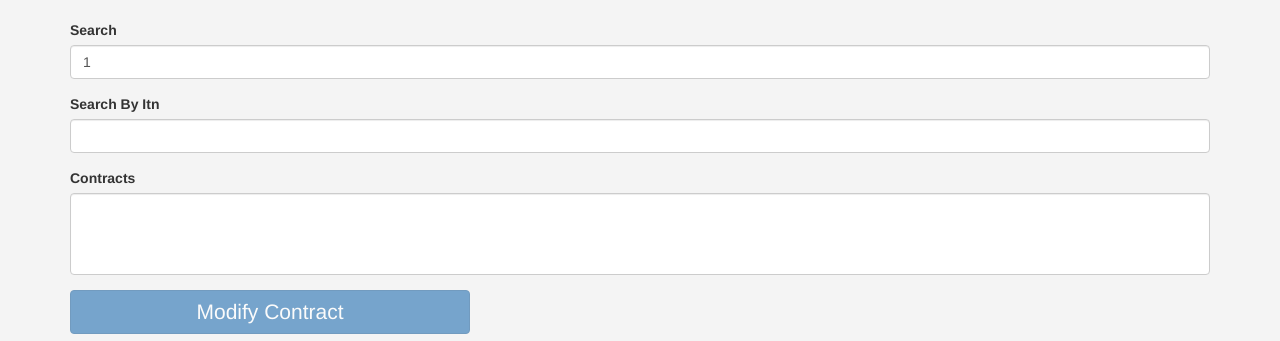
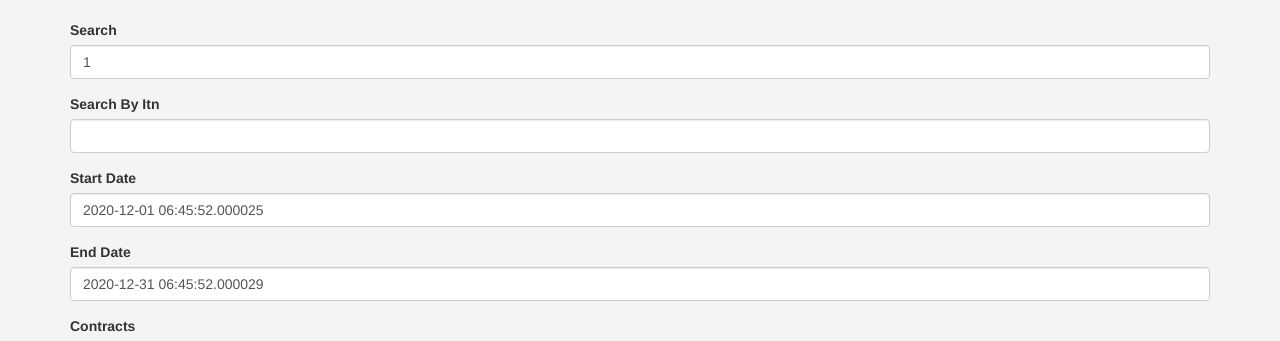
Before and after one commit to morskibg/MVC_Individual_Project, a Flask app: page /modify/1 in a window 1280 px wide. Shown: the part 52-393 px from the top of the page. Run offline with Flask 2, Linux system fonts and the light colour scheme; the visitor is signed in with stand-in values (Sample User, id 1); data comes from the database, SQL or seed files in the repository; data that the repository does not hold is empty; parts of the project's set-up code (start-up, migrations or seed data) failed here and were passed over; some libraries are stand-ins or nearby versions.

Commit message:
repaering itn searching in addresses

```diff
--- a/app/forms.py
+++ b/app/forms.py
@@ -383,6 +383,14 @@ class ModifyForm(FlaskForm):
     # contract_search = StringField(id='contract_search', validators=[Optional()])
     search = StringField(id='search', validators = [Optional()])
     search_by_itn = StringField(id='search_by_itn', validators = [Optional()])
+    start_date = StringField(id='start_datepicker', validators = [DataRequired()], default = dt.datetime.utcnow().replace(year = int(dt.datetime.utcnow().year if int(dt.datetime.utcnow().month) != 1
+                                                    else int(dt.datetime.utcnow().year) - 1), day = 1, month = 12 if int(dt.datetime.utcnow().month) == 1 else int(dt.datetime.utcnow().month) - 1))
+
+    end_date = StringField(id='end_datepicker', validators = [DataRequired()],
+                                                                            default = dt.datetime.utcnow().replace(year = int(dt.datetime.utcnow().year if int(dt.datetime.utcnow().month) != 1
+                                                                                else int(dt.datetime.utcnow().year) - 1), day = calendar.monthrange(dt.datetime.utcnow().year,
+                                                                            int(dt.datetime.utcnow().month) if int(dt.datetime.utcnow().month) == 1 else int(dt.datetime.utcnow().month) - 1)[1],
+                                                                            month = 12 if int(dt.datetime.utcnow().month) == 1 else int(dt.datetime.utcnow().month) - 1))
     contracts = QuerySelectMultipleField(id = 'contracts',query_factory = lambda: Contract.query.join(Contractor).order_by(Contractor.name).all(), allow_blank = False,get_label=Contract.__str__, validators=[Optional()], render_kw={'size':15})
     modify_contract = SubmitField('Modify Contract',render_kw={'style': 'margin-bottom:30px ; font-size:150% ; width:400px'})
     invoice_groups = NonValidatingSelectMultipleField(id = 'invoice_groups',choices = [],validators=[Optional()], render_kw={'size':10})
--- a/app/routes.py
+++ b/app/routes.py
@@ -2429,7 +2429,7 @@ def modify(key_word):
             form_dict['search'] = key_word
 
         form = ModifyForm(formdata=MultiDict(form_dict))
-        return render_template('modify.html', title='Readcting', form=form, header = 'Redacting',key_word = key_word)
+        return render_template('modify.html', title='Readcting', form=form, header = 'Redacting',key_word = key_word, need_dt_picker = True)
     else:
         form = ModifyForm()
         key_word = form.search.data if form.search.data != '' else 'none'
--- a/app/templates/modify.html
+++ b/app/templates/modify.html
@@ -21,6 +21,8 @@
 
         const search_field = document.getElementById('search');
         const search_by_itn = document.getElementById('search_by_itn');
+        const start_date = document.getElementById('start_datepicker');
+        const end_date = document.getElementById('end_datepicker');
         // search_field.value = 'ТК'
         const contracts = document.getElementById('contracts');
 
@@ -192,28 +194,14 @@
 
             fetch(`/_get_subcontracts/${start_date.value}/${end_date.value}/${search_by_itn.value}/${is_id}`).then(function(response){
                 response.json().then(function(data){
-                    let optionHTML = '';
-                    let count = 0;
-
                     for(let sub of data){
-                        optionHTML += `<option value="${sub.itn} - ${sub.start_date} - ${sub.has_grid_services ? 'GRID':'NO GRID'} - ${sub.invoice_group.name}">${sub.itn} -
-                            ${sub.invoice_group.name} - ${sub.has_grid_services ? 'GRID':'NO GRID'} - ${sub.start_date} -
-                            ${sub.end_date} - ${sub.invoice_group.description} - ${sub.measuring_type.code}</option>`;
                         search_field.value = sub.contract.internal_id
-                        count += 1;
-                    }
-                    if(count >30){
-                        count = 30;
                     }
                     searching()
-                    subcontracts.size = count;
-                    subcontracts.innerHTML = optionHTML;
-
                     initBackground()
                 });
             })
             .catch(error => console.log('in error',error) );
-
         };
     </script>
 
```
Also changed, not shown: 1 other file.
